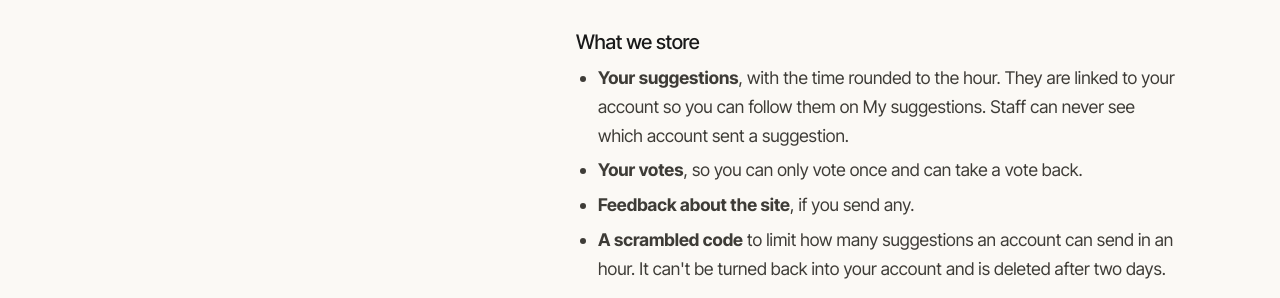
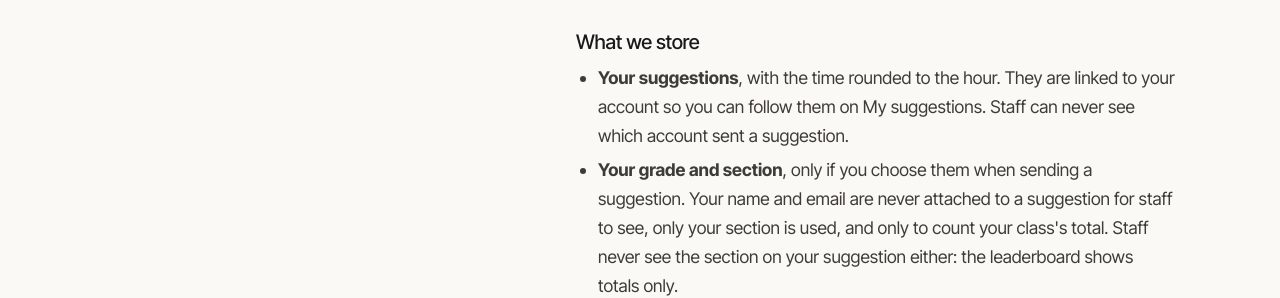
Before and after one commit to ojasbhatnagar13/SchoolSuggestions, a plain HTML site: page frontend/privacy.html in a window 1280 px wide. Shown: the part 664-962 px from the top of the page. Drawn offline with Linux system fonts and the light colour scheme.

Commit message:
Class totals update weekly for the trial; privacy page explains grade and section
Co-Authored-By: Claude Opus 5.5 <noreply@anthropic.com>

```diff
--- a/frontend/privacy.html
+++ b/frontend/privacy.html
@@ -58,6 +58,11 @@
             <li><b>Your suggestions</b>, with the time rounded to the hour.
               They are linked to your account so you can follow them on My
               suggestions. Staff can never see which account sent a suggestion.</li>
+            <li><b>Your grade and section</b>, only if you choose them when
+              sending a suggestion. Your name and email are never attached to
+              a suggestion for staff to see, only your section is used, and
+              only to count your class's total. Staff never see the section on
+              your suggestion either: the leaderboard shows totals only.</li>
             <li><b>Your votes</b>, so you can only vote once and can take a
               vote back.</li>
             <li><b>Feedback about the site</b>, if you send any.</li>
```
Also changed, not shown: frontend/index.html (+1 -1 lines), 1 other file.
